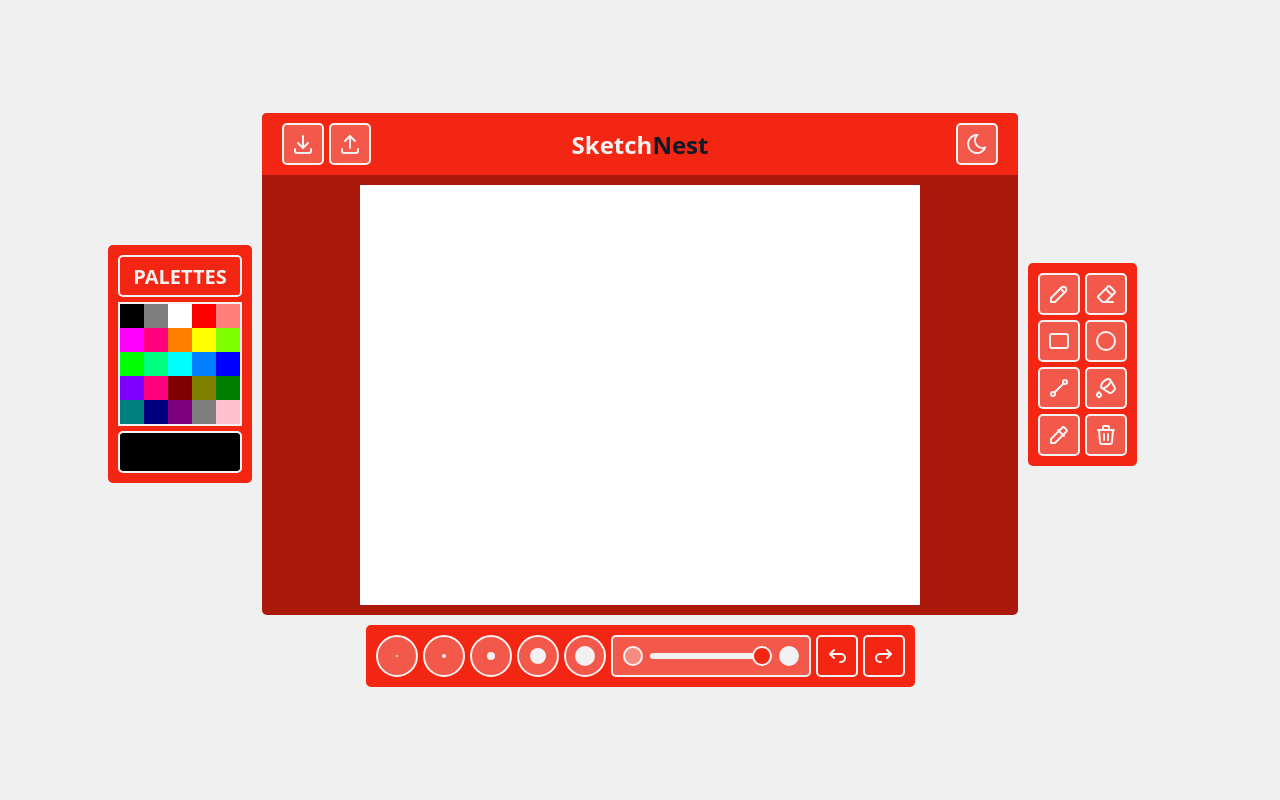
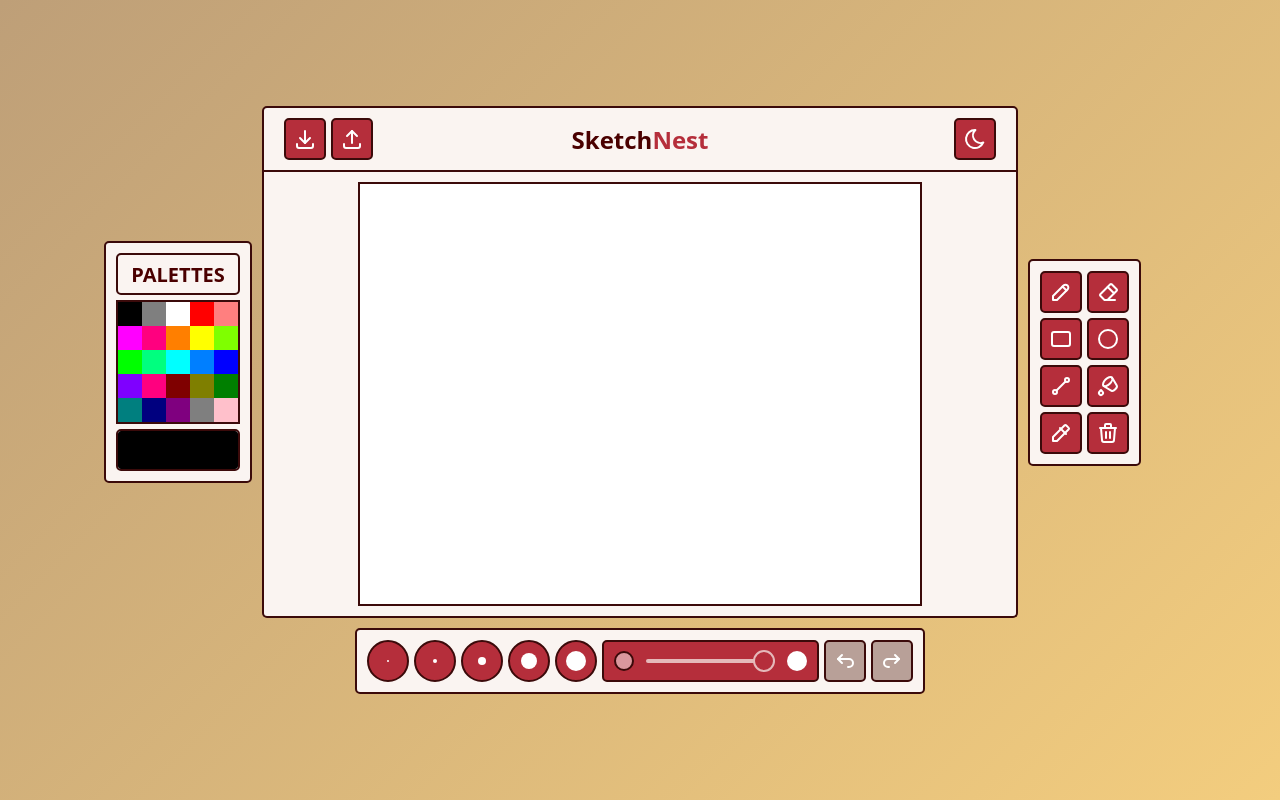
Before and after one commit to sebasrh7/SketchNest, a React (Vite) app: page / in a window 1280 px wide. Built offline with nearby package versions, Linux system fonts and the light colour scheme.

Commit message:
Refactor Toolbar and Button styles

```diff
--- a/src/components/Button.jsx
+++ b/src/components/Button.jsx
@@ -1,9 +1,9 @@
 import React from "react";
 import "../styles/Button.css";
 
-const Button = ({ id, icon, onClick }) => {
+const Button = ({ id, className, icon, onClick }) => {
   return (
-    <button id={id} onClick={onClick}>
+    <button id={id} onClick={onClick} className={className}>
       {icon}
     </button>
   );
--- a/src/components/Toolbar/Toolbar.jsx
+++ b/src/components/Toolbar/Toolbar.jsx
@@ -17,6 +17,7 @@
           <Button
             key={tool.id}
             id={tool.id}
+            className="tool"
             icon={tool.icon}
             onClick={() => {
               if (tool.id === "CLEAR") {
--- a/src/index.css
+++ b/src/index.css
@@ -1,44 +1,114 @@
 html {
   box-sizing: border-box;
 }
-*, *:before, *:after {
+*,
+*:before,
+*:after {
   box-sizing: inherit;
 }
 
+:root {
+  /* Colores base */
+  --sketch-primary: #be9f78; /* Beige cálido */
+  --sketch-secondary: #f3cd7e; /* Amarillo suave */
+  --sketch-dark: #3b0a0a; /* Rojo oscuro profundo */
+  --sketch-neutral: #faf4f1; /* Crema muy claro */
+  --sketch-accent: #b52e3b; /* Rojo vino intenso */
 
-/* Variables CSS para los temas */
-:root {
-  --background-color: #f0f0f0;
-  --text-color: #000000;
+  /* Modo claro */
+  --sketch-background-light: #ffffff; /* Blanco puro */
+  --sketch-text-light: #4a0000; /* Rojo oscuro para mejor contraste en texto claro */
+
+  /* Modo oscuro */
+  --sketch-background-dark: #2b2b2b; /* Gris muy oscuro, casi negro */
+  --sketch-text-dark: #fdf3e3; /* Crema clara para buen contraste con el fondo oscuro */
+
+  /* Componente Toolbar */
+  --toolbar-background: var(--sketch-neutral);
+  --toolbar-icon: var(--sketch-neutral);
+  --toolbar-icon-active: var(--sketch-accent);
+  --toolbar-border: var(--sketch-dark);
+
+  /* Componente Actions */
+  --actions-background: var(--sketch-neutral);
+  --actions-icon: #ffffff;
+  --actions-icon-transparent: #ffffff80;
+  --actions-slider: var(--sketch-accent);
+  --actions-slider-hover: var(--sketch-secondary);
+  --actions-border: var(--sketch-dark);
+
+  /* Componente Colors */
+  --colors-background: var(--sketch-neutral);
+  --colors-border: var(--sketch-dark);
+
+  /* Componente Header */
+  --header-background: var(--sketch-neutral);
+  --header-text: var(--sketch-text-light);
+  --header-border: var(--sketch-dark);
+
+  /* Componente Button */
+  --button-primary: var(--sketch-accent);
+  --button-secondary: var(--sketch-secondary);
+  --button-text: #ffffff; /* Blanco puro para botones */
+  --button-disabled: #b8a098;
+  --button-border: var(--sketch-dark);
+
+  /* Componente Canvas */
   --canvas-background: #ffffff;
-  --work-area-background: #ab190c;
+  --canvas-container-background: var(--sketch-neutral);
+  --canvas-border: var(--sketch-dark);
 
-  --deep-ocean-blue: #0c1a26;
-  --teal-green: #048c7f;
-  --crimson-red: #f22613;
-  --coral-pink: #f2594b;
-  --pure-white: #f2f2f2;
+  /* Propiedades de borde comunes */
+  --border-width: 2px;
+  --border-style: solid;
+
+  /* Gradiente de fondo */
+  --gradient-start: #be9f78;
+  --gradient-end: #f3cd7e;
 }
 
 [data-theme="dark"] {
-  --background-color: #121212;
-  --text-color: #e0e0e0;
-  --canvas-background: #ffffff;
-  --work-area-background: #a12626;
+  --sketch-background-light: var(--sketch-background-dark);
+  --sketch-text-light: var(--sketch-text-dark);
 
-  --deep-ocean-blue: #1b2a3a;
-  --teal-green: #00adb5;
-  --crimson-red: #ff3e3e;
-  --coral-pink: #ff6b6b;
-  --pure-white: #f2f2f2;
+  --toolbar-background: #3b0a0a; /* Rojo oscuro para mejor contraste en modo oscuro */
+  --toolbar-icon: var(--sketch-neutral);
+  --toolbar-border: var(--sketch-neutral);
+
+  --actions-background: #3b0a0a;
+  --actions-border: var(--sketch-neutral);
+
+  --colors-background: #3b0a0a;
+  --colors-border: var(--sketch-neutral);
+
+  --header-background: #3b0a0a;
+  --header-text: var(--sketch-text-light);
+  --header-border: var(--sketch-neutral);
+
+  --button-border: var(--sketch-neutral);
+  --button-text: #fdf3e3;
+
+  --canvas-border: var(--sketch-neutral);
+  --canvas-container-background: #180404;
+
+  --gradient-start: #3b0a0a;
+  --gradient-end: #2b2b2b;
 }
 
 body {
-  background-color: var(--background-color);
-  color: var(--text-color);
+  background: linear-gradient(
+    135deg,
+    var(--gradient-start) 0%,
+    var(--gradient-end) 100%
+  );
+  background-attachment: fixed;
+
+  color: var(--sketch-text-light);
+
   transition: background-color 0.3s, color 0.3s;
 
   margin: 0;
+  padding: 0;
 
   font-family: system-ui, -apple-system, BlinkMacSystemFont, "Segoe UI", Roboto,
     Oxygen, Ubuntu, Cantarell, "Open Sans", "Helvetica Neue", sans-serif;
--- a/src/styles/Actions.css
+++ b/src/styles/Actions.css
@@ -11,7 +11,8 @@
     gap: 5px;
     padding: 10px;
     border-radius: 5px;
-    background-color: var(--crimson-red);
+    background-color: var(--actions-background);
+    border: var(--border-width) var(--border-style) var(--actions-border);
 
     .thickness-buttons {
       display: flex;
@@ -25,7 +26,7 @@
 
         .thickness-circle {
           border-radius: 50%;
-          background-color: var(--pure-white);
+          background-color: var(--actions-icon);
         }
       }
     }
@@ -33,19 +34,17 @@
     .transparency-slider {
       display: flex;
       align-items: center;
-      gap: 5px;
-
+      gap: 10px;
       height: 42px;
       min-width: 160px;
-      max-width: 200px;
+      max-width: 220px;
       width: 100%;
 
       padding-inline: 10px;
 
       border-radius: 5px;
-      border: 2px solid var(--pure-white);
-
-      background-color: var(--coral-pink);
+      border: var(--border-width) var(--border-style) var(--actions-border);
+      background-color: var(--actions-slider);
 
       .transparency-circle-container {
         display: flex;
@@ -56,12 +55,12 @@
           width: 20px;
           height: 20px;
           border-radius: 50%;
-          border: 2px solid var(--pure-white);
-          background-color: var(--pure-white);
+          background-color: var(--actions-icon);
         }
 
         .opacity-1 {
-          background-color: #ffffff4d;
+          background-color: var(--actions-icon-transparent);
+          border: var(--border-width) var(--border-style) var(--actions-border);
         }
       }
 
@@ -69,30 +68,40 @@
       .action-slider {
         -webkit-appearance: none; /* Quita el estilo por defecto de los sliders */
         appearance: none;
-
         width: 100%; /* Ancho del slider */
-        height: 6px; /* Grosor del slider */
-
+        height: 4px; /* Grosor del slider */
         border-radius: 5px; /* Redondea las esquinas del slider */
-
-        background: var(--pure-white); /* Color del slider */
+        background: var(--sketch-neutral);
         outline: none; /* Quita el borde por defecto del slider */
-        -webkit-transition: 0.2s;
-        transition: opacity 0.2s;
+        opacity: 0.7; /* Opacidad del slider */
+        transition: all 0.2s; /* Transición al cambiar el valor del slider */
 
         cursor: pointer; /* Cambia el cursor al pasar por encima del slider */
+
+        &:hover {
+          opacity: 1;
         }
 
         /* Circulo del slider */
-      .action-slider::-webkit-slider-thumb {
+        &::-webkit-slider-thumb {
           -webkit-appearance: none;
           appearance: none;
-        width: 20px;
-        height: 20px;
+          width: 22px;
+          height: 22px;
           border-radius: 50%;
-        background: var(--crimson-red);
-        border: 2px solid var(--pure-white);
+          background-color: var(--actions-slider);
+          border: var(--border-width) var(--border-style) var(--sketch-neutral);
           cursor: pointer;
+        }
+
+        &::-moz-range-thumb {
+          width: 22px;
+          height: 22px;
+          border-radius: 50%;
+          background-color: var(--actions-slider);
+          border: var(--border-width) var(--border-style) var(--sketch-neutral);
+          cursor: pointer;
+        }
       }
     }
 
@@ -102,6 +111,7 @@
     }
   }
 }
+
 
 @media (max-width: 900px) {
   .actions {
@@ -129,8 +139,8 @@
         }
 
         .action-slider::-webkit-slider-thumb {
-          width: 16px;
-          height: 16px;
+          width: 18px;
+          height: 18px;
         }
       }
     }
--- a/src/styles/Button.css
+++ b/src/styles/Button.css
@@ -6,23 +6,23 @@
   width: 42px;
   height: 42px;
 
-  color: var(--pure-white);
-  background-color: var(--coral-pink);
+  color: var(--button-text);
+  background-color: var(--button-primary);
   transition: background-color 0.3s;
 
   border-radius: 5px;
-  border: 2px solid var(--pure-white);
+  border: var(--border-width) var(--border-style) var(--button-border);
 
   cursor: pointer;
 
   padding: 0;
 
   &:hover {
-    background-color: var(--dark-coral-pink);
+    background-color: var(--sketch-secondary);
   }
 
   &:active {
-    background-color: var(--dark-coral-pink);
+    background-color: var(--sketch-accent);
   }
 
   &:focus {
@@ -30,7 +30,7 @@
   }
 
   &:disabled {
-    background-color: var(--light-gray);
+    background-color: var(--button-disabled);
     cursor: not-allowed;
   }
 }
--- a/src/styles/Canvas.css
+++ b/src/styles/Canvas.css
@@ -1,22 +1,24 @@
 .canvas {
   display: flex;
   flex-direction: column;
-
   border-radius: 5px;
-
-  background-color: var(--work-area-background);
 
   .canvas-container {
     height: 100%;
     padding: 10px;
+    background-color: var(--canvas-container-background);
     border-radius: 0 0 5px 5px;
+    border-left: var(--border-width) var(--border-style) var(--canvas-border);
+    border-right: var(--border-width) var(--border-style) var(--canvas-border);
+    border-bottom: var(--border-width) var(--border-style) var(--canvas-border);
 
     display: flex;
     justify-content: center;
     align-items: center;
 
     canvas {
-      background-color: rgb(255, 255, 255);
+      background-color: var(--canvas-background);
+      border: var(--border-width) var(--border-style) var(--canvas-border);
       -ms-touch-action: none;
       touch-action: none;
     }
--- a/src/styles/Colors.css
+++ b/src/styles/Colors.css
@@ -10,12 +10,27 @@
     gap: 5px;
     padding: 10px;
     border-radius: 5px;
-    background-color: var(--crimson-red);
+    background-color: var(--colors-background);
+    border: var(--border-width) var(--border-style) var(--colors-border);
+
+    h2 {
+      font-size: 20px;
+      margin: 0;
+      height: 42px;
+      width: 100%;
+      color: var(--sketch-text-light);
+      border: var(--border-width) var(--border-style) var(--colors-border);
+      border-radius: 5px;
+
+      display: flex;
+      justify-content: center;
+      align-items: center;
+    }
 
     .palette-grid {
       display: grid;
       grid-template-columns: repeat(5, 1fr);
-      border: 2px solid var(--pure-white);
+      border: var(--border-width) var(--border-style) var(--colors-border);
 
       .color-swatch {
         width: 24px;
@@ -35,7 +50,7 @@
 }
 
 [type="color"] {
-  border: 2px solid var(--pure-white);
+  border: var(--border-width) var(--border-style) var(--colors-border);
   border-radius: 5px;
   padding: 0;
   height: 42px;
@@ -57,25 +72,12 @@
   }
 }
 
-h2 {
-  font-size: 20px;
-  margin: 0;
-  height: 42px;
-  width: 100%;
-
-  color: var(--pure-white);
-
-  border: 2px solid var(--pure-white);
-  border-radius: 5px;
-
-  display: flex;
-  justify-content: center;
-  align-items: center;
-}
-
 @media (max-width: 900px) {
   .colors {
     .colors-container {
+      h2 {
+        font-size: 16px;
+      }
 
       .palette-grid {
         grid-template-columns: repeat(4, 1fr);
@@ -83,12 +85,7 @@
     }
   }
 
-  h2 {
-    font-size: 16px;
-  }
-
   [type="color"] {
     height: 32px;
   }
-
 }
--- a/src/styles/Header.css
+++ b/src/styles/Header.css
@@ -6,15 +6,14 @@
   justify-content: space-between;
   padding: 10px 20px;
   border-radius: 5px 5px 0 0;
-  background-color: var(--crimson-red);
+  background-color: var(--header-background);
+  border: var(--border-width) var(--border-style) var(--header-border);
 
   .header-buttons {
     display: flex;
     gap: 5px;
-  }
-}
 
-label {
+    .upload-button {
       display: flex;
       justify-content: center;
       align-items: center;
@@ -22,15 +21,35 @@
       width: 42px;
       height: 42px;
 
-  color: var(--pure-white);
-  background-color: var(--coral-pink);
+      color: var(--button-text);
+      background-color: var(--button-primary);
       transition: background-color 0.3s;
 
       border-radius: 5px;
-  border: 2px solid var(--pure-white);
+      border: var(--border-width) var(--border-style) var(--header-border);
 
       cursor: pointer;
-  /* box-sizing: border-box; */
+
+      padding: 0;
+
+      &:hover {
+        background-color: var(--sketch-secondary);
+      }
+
+      &:active {
+        background-color: var(--sketch-accent);
+      }
+
+      &:focus {
+        outline: none;
+      }
+
+      &:disabled {
+        background-color: var(--button-disabled);
+        cursor: not-allowed;
+      }
+    }
+  }
 }
 
 .title {
@@ -40,10 +59,9 @@
   text-align: center;
   font-size: 24px;
   font-weight: bold;
-  color: var(--pure-white);
-
+  color: var(--header-text);
   span {
-    color: var(--deep-ocean-blue);
+    color: var(--sketch-accent);
   }
 }
 
@@ -60,5 +78,4 @@
     width: 32px;
     height: 32px;
   }
-
 }
--- a/src/styles/Toolbar.css
+++ b/src/styles/Toolbar.css
@@ -11,7 +11,8 @@
 
     padding: 10px;
     border-radius: 5px;
-    background-color: var(--crimson-red);
+    background-color: var(--toolbar-background);
+    border: var(--border-width) var(--border-style) var(--toolbar-border);
   }
 }
 
```
Lines whose indentation alone changed are shown as unchanged.
